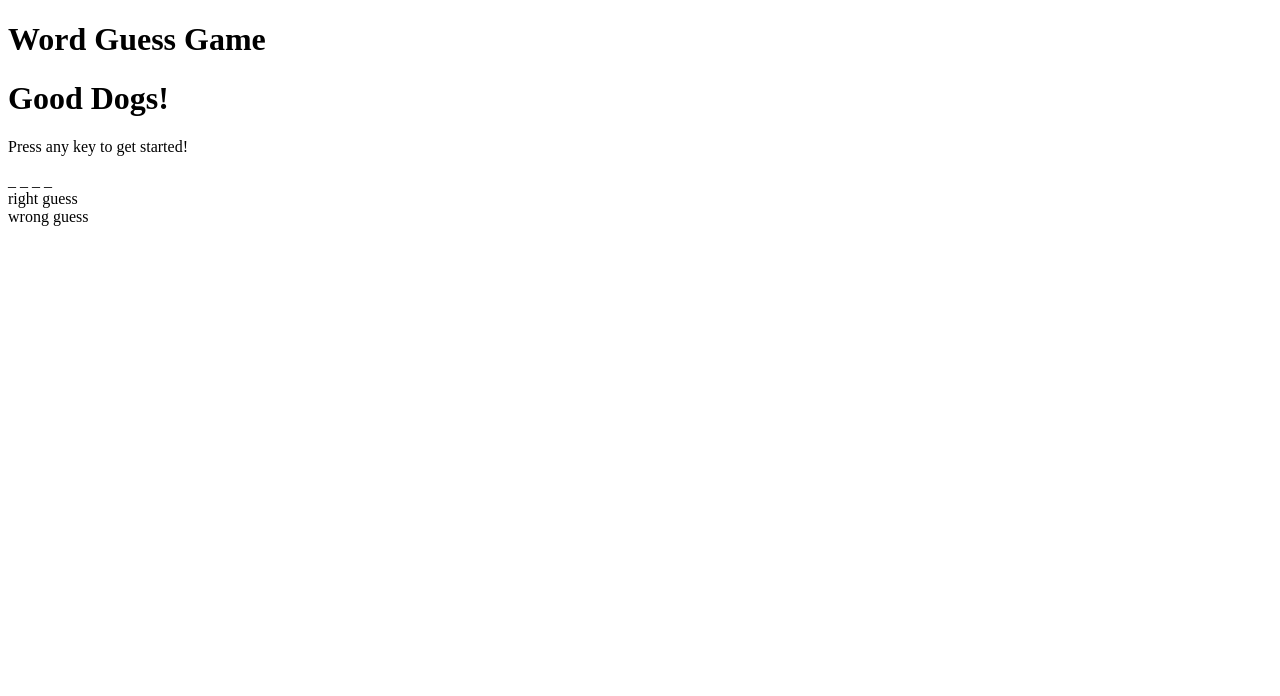
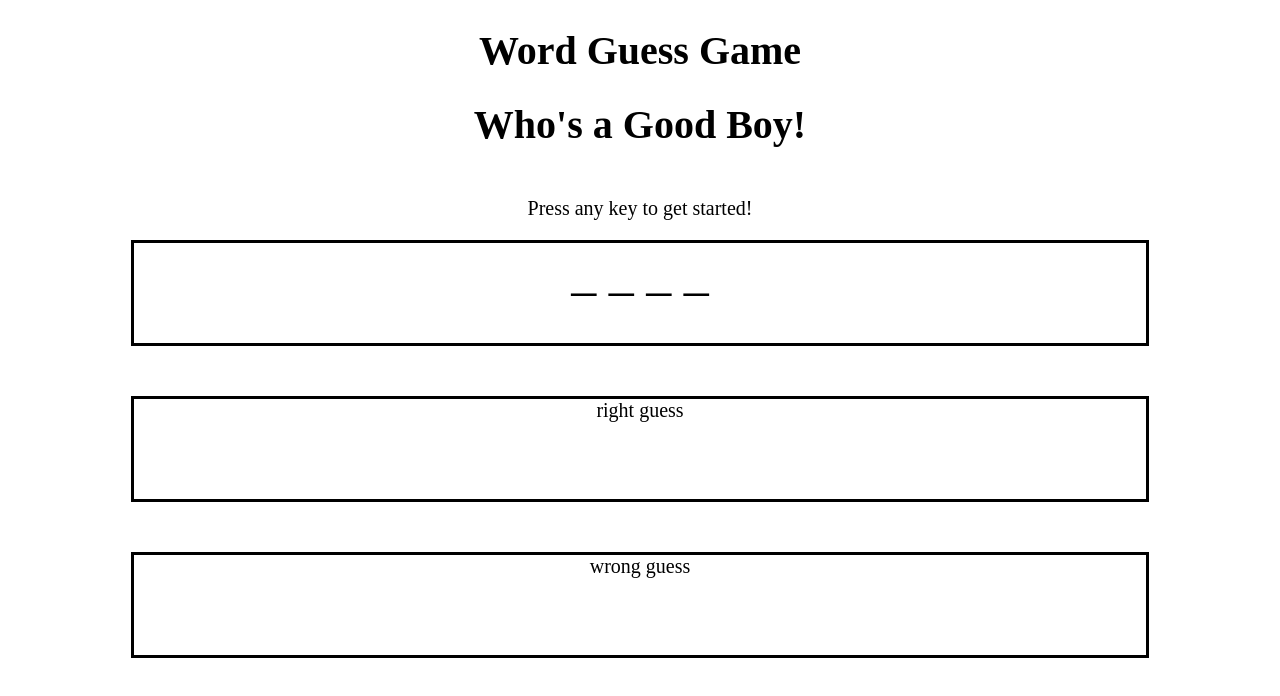
Before and after one commit to aymzki/Word-Guess-Game, a plain HTML site: page index.html in a window 1280 px wide. Drawn offline with Linux system fonts and the light colour scheme.

Commit message:
css stylins

```diff
--- a/assets/css/style.css
+++ b/assets/css/style.css
@@ -0,0 +1,46 @@
+/*Header*/
+header {
+    font-size: 20px;
+    text-align: center;
+    margin: 20px auto;
+    height: 150px;
+    width: 80%;
+
+}
+
+/*Area to Fill In Word*/
+
+p {
+    font-size: 20px;
+    text-align: center;
+    margin: 20px auto;
+    width: 50%;
+}
+
+.underscores {
+    border: 3px solid black;
+    font-size: 50px;
+    text-align: center;
+    margin: auto;
+    height: 100px;
+    width: 80%;
+
+}
+
+.rightGuess {
+    border: 3px solid black;
+    font-size: 20px;
+    text-align: center;
+    margin: 50px auto;
+    height: 100px;
+    width: 80%;
+}
+
+.wrongGuess {
+    border: 3px solid black;
+    font-size: 20px;
+    text-align: center;
+    margin: 50px auto;
+    height: 100px;
+    width: 80%;
+}
--- a/index.html
+++ b/index.html
@@ -16,15 +16,13 @@
     <div class="container">
         <header>
             <h1>Word Guess Game</h1>
-            <h1>Good Dogs!</h1>
+            <h1>Who's a Good Boy!</h1>
         </header>
         <p>Press any key to get started!</p>
         <div class="underscores"> _ _ _ _</div>
         <div class="rightGuess">right guess</div>
         <div class="wrongGuess">wrong guess</div>
     </div>
-    <script>
-
-    </script>
+    <script src="assets/javascript/game.js"></script>
 </body>
 </html>
```
